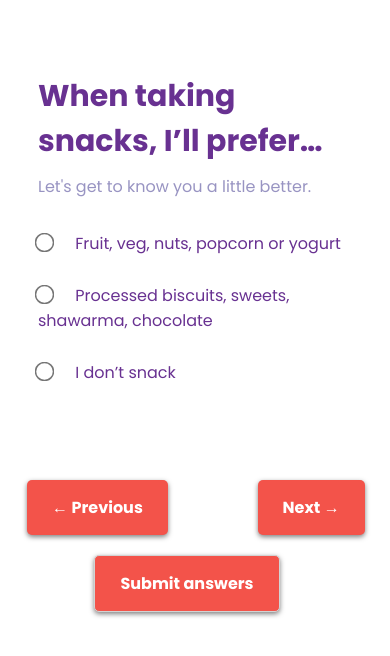
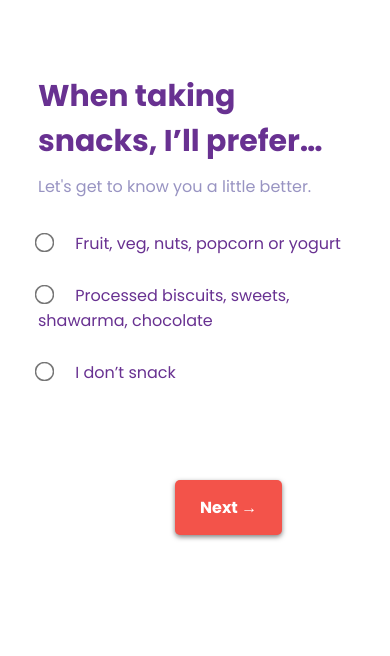
Before and after one commit to i-Blaise/AcaciaQuizApp, a PHP site: page /acaciaQuizApp/Quiz/index.php in a window 390 px wide. Shown: the part 106-762 px from the top of the page. Run offline with PHP 8.4, Linux system fonts and the light colour scheme; data comes from the database, SQL or seed files in the repository; data that the repository does not hold is empty; some libraries are stand-ins or nearby versions.

Commit message:
ACACIAQUIZAPP

```diff
--- a/Quiz/style.css
+++ b/Quiz/style.css
@@ -149,6 +149,9 @@ label{
     bottom: 0;
     left: -8px;
 }
+.disabled {
+  display:none!important;
+}
 input[type="radio"] {
   transform: scale(1.5);
 }
```
